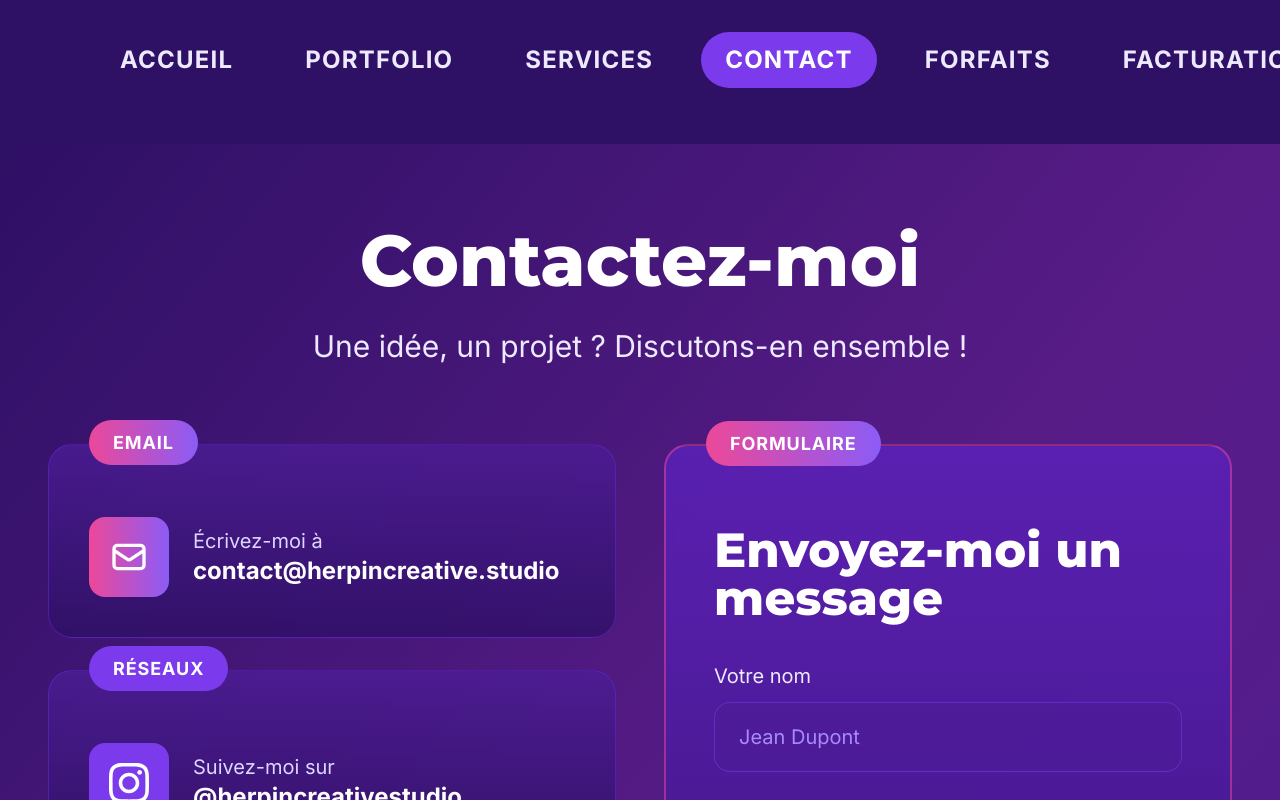
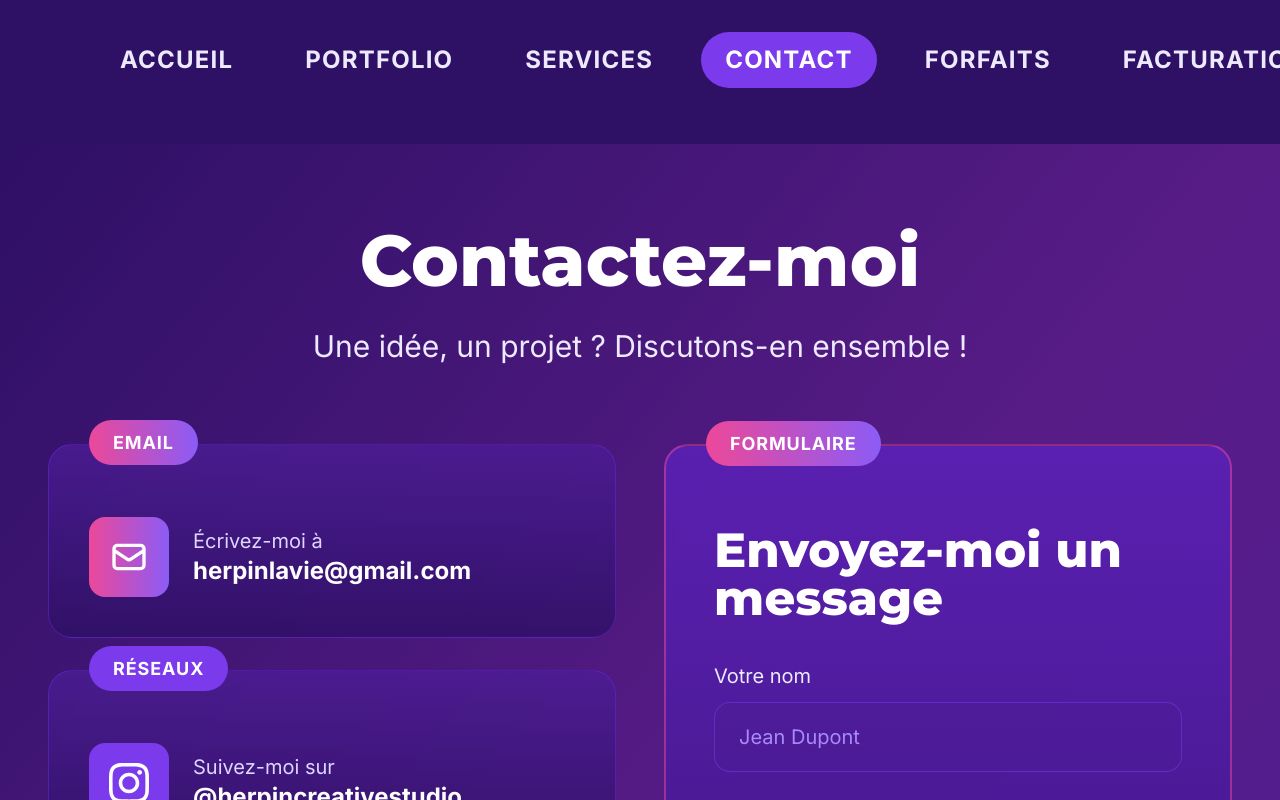
Before and after one commit to herpin-dominique/graphiste-site, a SvelteKit app: page /contact in a window 1280 px wide. Shown: the top 800 px of the page. Built offline with nearby package versions, Linux system fonts and the light colour scheme.

Commit message:
refactor(contact): update email address and improve text formatting

```diff
--- a/src/routes/contact/+page.svelte
+++ b/src/routes/contact/+page.svelte
@@ -63,12 +63,14 @@
             </svg>
           </div>
           <div class="min-w-0 flex-1">
-            <p class="text-violet-200 text-base md:text-lg lg:text-xl">Écrivez-moi à</p>
+            <p class="text-violet-200 text-base md:text-lg lg:text-xl">
+              Écrivez-moi à
+            </p>
             <a
               href="mailto:contact@herpincreative.studio"
               class="text-white text-sm md:text-xl lg:text-2xl font-semibold hover:text-pink-300 transition-colors break-all"
             >
-              contact@herpincreative.studio
+              herpinlavie@gmail.com
             </a>
           </div>
         </div>
@@ -100,7 +102,9 @@
             </svg>
           </div>
           <div class="min-w-0 flex-1">
-            <p class="text-violet-200 text-base md:text-lg lg:text-xl">Suivez-moi sur</p>
+            <p class="text-violet-200 text-base md:text-lg lg:text-xl">
+              Suivez-moi sur
+            </p>
             <a
               href="https://instagram.com/herpincreativestudio"
               target="_blank"
@@ -149,8 +153,12 @@
             </svg>
           </div>
           <div class="min-w-0 flex-1">
-            <p class="text-violet-200 text-base md:text-lg lg:text-xl">Basée à</p>
-            <p class="text-white text-base md:text-xl lg:text-2xl font-semibold">
+            <p class="text-violet-200 text-base md:text-lg lg:text-xl">
+              Basée à
+            </p>
+            <p
+              class="text-white text-base md:text-xl lg:text-2xl font-semibold"
+            >
               Caen, Normandie
             </p>
           </div>
@@ -161,7 +169,9 @@
       <div
         class="bg-violet-800/30 p-6 md:p-8 lg:p-10 rounded-3xl border border-violet-600/30"
       >
-        <p class="text-violet-100 text-base md:text-lg lg:text-xl leading-relaxed">
+        <p
+          class="text-violet-100 text-base md:text-lg lg:text-xl leading-relaxed"
+        >
           Vous avez un projet créatif, une idée ou une collaboration en tête ?
           N'hésitez pas à m'envoyer un message, je vous répondrai sous 48h.
         </p>
```
